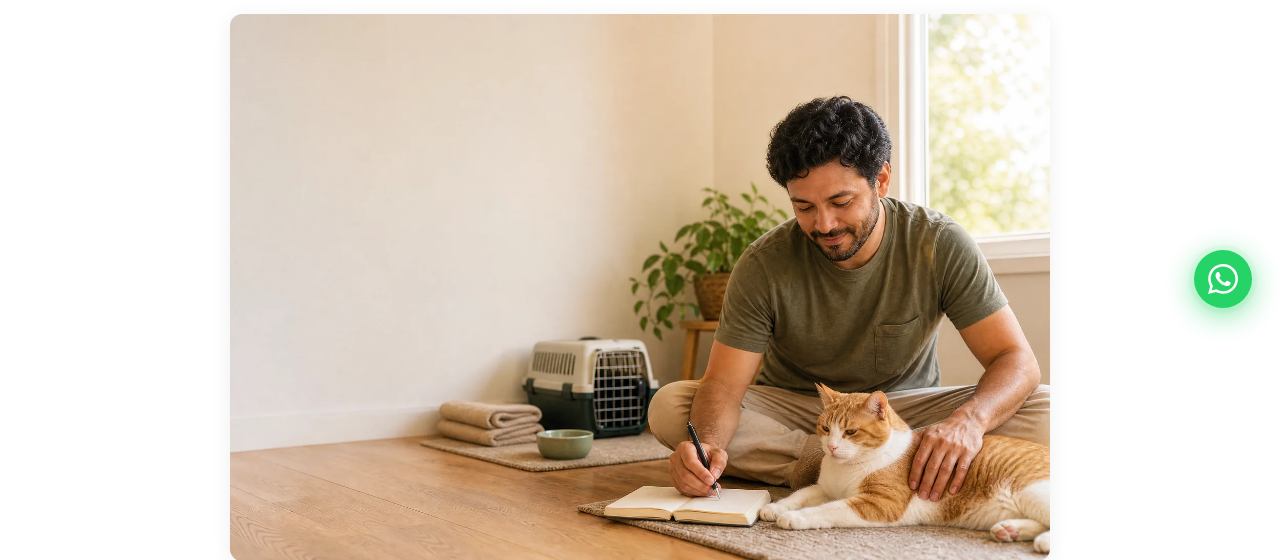
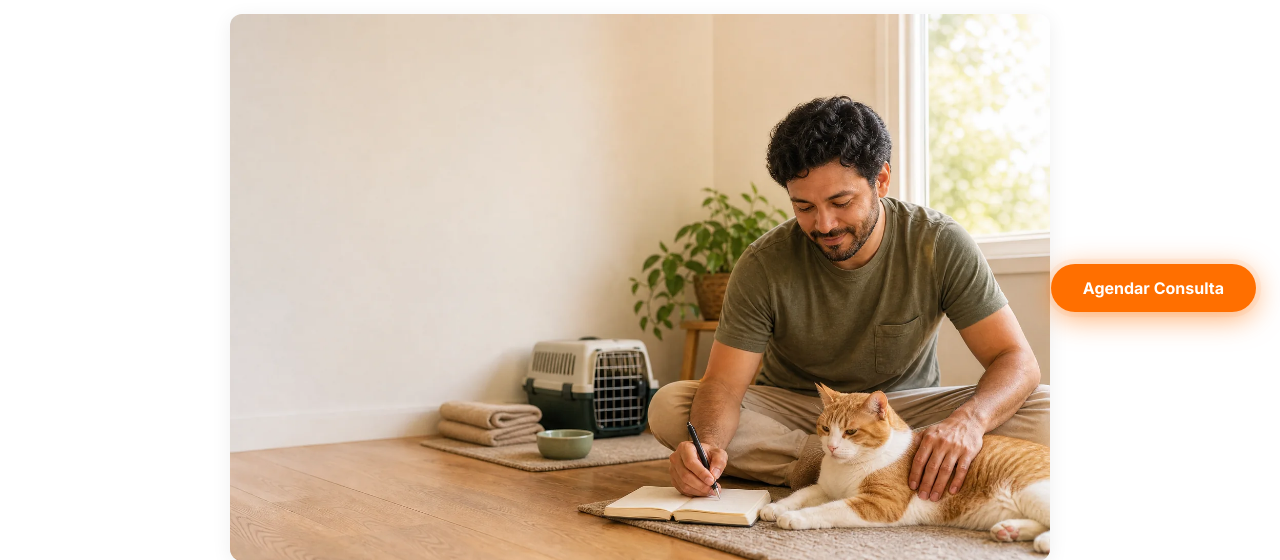
Before and after one commit to techaet/veterinaria-fernanda-teo, a PHP site: page /blog/prevencao-rotina-pet-consulta/ in a window 1280 px wide. Shown: the part 464-1024 px from the top of the page. Run offline with PHP 8.4, Linux system fonts and the light colour scheme.

Commit message:
feat(site): botão flutuante vira 'Agendar Consulta' laranja e botão do menu ganha mais espaço
Co-Authored-By: Claude Sonnet 5.5 <noreply@anthropic.com>
Claude-Session: https://claude.ai/code/session_01Da5KHDH9QFc7z19D1Q4eUU

```diff
--- a/blog/alimentacao-fase-de-vida-pet/index.html
+++ b/blog/alimentacao-fase-de-vida-pet/index.html
@@ -31,7 +31,7 @@
 </head>
 <body>
   <a href="#conteudo" style="position:absolute;left:-9999px">Ir para o conteúdo</a>
-  <a href="https://wa.me/5548999690448?text=Olá%20Dra.%20Fernanda%2C%20gostaria%20de%20agendar%20uma%20consulta!" class="whatsapp-float" target="_blank" rel="noopener noreferrer" aria-label="Falar no WhatsApp"><svg viewBox="0 0 24 24" xmlns="http://www.w3.org/2000/svg" aria-hidden="true"><path d="M17.472 14.382c-.297-.149-1.758-.867-2.03-.967-.273-.099-.471-.148-.67.15-.197.297-.767.966-.94 1.164-.173.199-.347.223-.644.075-.297-.15-1.255-.463-2.39-1.475-.883-.788-1.48-1.761-1.653-2.059-.173-.297-.018-.458.13-.606.134-.133.298-.347.446-.52.149-.174.198-.298.298-.497.099-.198.05-.371-.025-.52-.075-.149-.669-1.612-.916-2.207-.242-.579-.487-.5-.669-.51-.173-.008-.371-.01-.57-.01-.198 0-.52.074-.792.372-.272.297-1.04 1.016-1.04 2.479 0 1.462 1.065 2.875 1.213 3.074.149.198 2.096 3.2 5.077 4.487.709.306 1.262.489 1.694.625.712.227 1.36.195 1.871.118.571-.085 1.758-.719 2.006-1.413.248-.694.248-1.289.173-1.413-.074-.124-.272-.198-.57-.347m-5.421 7.403h-.004a9.87 9.87 0 01-5.031-1.378l-.361-.214-3.741.982.998-3.648-.235-.374a9.86 9.86 0 01-1.51-5.26c.001-5.45 4.436-9.884 9.888-9.884 2.64 0 5.122 1.03 6.988 2.898a9.825 9.825 0 012.893 6.994c-.003 5.45-4.437 9.884-9.885 9.884m8.413-18.297A11.815 11.815 0 0012.05 0C5.495 0 .16 5.335.157 11.892c0 2.096.547 4.142 1.588 5.945L.057 24l6.305-1.654a11.882 11.882 0 005.683 1.448h.005c6.554 0 11.89-5.335 11.893-11.893a11.821 11.821 0 00-3.48-8.413z"/></svg></a>
+  <a href="/agendar/" class="agendar-float" aria-label="Agendar consulta">Agendar Consulta</a>
   <nav class="navbar" id="navbar" role="navigation" aria-label="Menu principal">
     <div class="container">
       <div class="navbar-inner">
--- a/blog/alteracoes-pele-pelo-avaliacao-veterinaria/index.html
+++ b/blog/alteracoes-pele-pelo-avaliacao-veterinaria/index.html
@@ -30,7 +30,7 @@
 </head>
 <body>
   <a href="#conteudo" style="position:absolute;left:-9999px">Ir para o conteúdo</a>
-  <a href="https://wa.me/5548999690448?text=Olá%20Dra.%20Fernanda%2C%20gostaria%20de%20agendar%20uma%20consulta!" class="whatsapp-float" target="_blank" rel="noopener noreferrer" aria-label="Falar no WhatsApp"><svg viewBox="0 0 24 24" xmlns="http://www.w3.org/2000/svg" aria-hidden="true"><path d="M17.472 14.382c-.297-.149-1.758-.867-2.03-.967-.273-.099-.471-.148-.67.15-.197.297-.767.966-.94 1.164-.173.199-.347.223-.644.075-.297-.15-1.255-.463-2.39-1.475-.883-.788-1.48-1.761-1.653-2.059-.173-.297-.018-.458.13-.606.134-.133.298-.347.446-.52.149-.174.198-.298.298-.497.099-.198.05-.371-.025-.52-.075-.149-.669-1.612-.916-2.207-.242-.579-.487-.5-.669-.51-.173-.008-.371-.01-.57-.01-.198 0-.52.074-.792.372-.272.297-1.04 1.016-1.04 2.479 0 1.462 1.065 2.875 1.213 3.074.149.198 2.096 3.2 5.077 4.487.709.306 1.262.489 1.694.625.712.227 1.36.195 1.871.118.571-.085 1.758-.719 2.006-1.413.248-.694.248-1.289.173-1.413-.074-.124-.272-.198-.57-.347m-5.421 7.403h-.004a9.87 9.87 0 01-5.031-1.378l-.361-.214-3.741.982.998-3.648-.235-.374a9.86 9.86 0 01-1.51-5.26c.001-5.45 4.436-9.884 9.888-9.884 2.64 0 5.122 1.03 6.988 2.898a9.825 9.825 0 012.893 6.994c-.003 5.45-4.437 9.884-9.885 9.884m8.413-18.297A11.815 11.815 0 0012.05 0C5.495 0 .16 5.335.157 11.892c0 2.096.547 4.142 1.588 5.945L.057 24l6.305-1.654a11.882 11.882 0 005.683 1.448h.005c6.554 0 11.89-5.335 11.893-11.893a11.821 11.821 0 00-3.48-8.413z"/></svg></a>
+  <a href="/agendar/" class="agendar-float" aria-label="Agendar consulta">Agendar Consulta</a>
   <nav class="navbar" id="navbar" role="navigation" aria-label="Menu principal">
     <div class="container">
       <div class="navbar-inner">
--- a/blog/caes-e-gatos-frio-chuva-florianopolis/index.html
+++ b/blog/caes-e-gatos-frio-chuva-florianopolis/index.html
@@ -30,7 +30,7 @@
 </head>
 <body>
   <a href="#conteudo" style="position:absolute;left:-9999px">Ir para o conteúdo</a>
-  <a href="https://wa.me/5548999690448?text=Olá%20Dra.%20Fernanda%2C%20gostaria%20de%20agendar%20uma%20consulta!" class="whatsapp-float" target="_blank" rel="noopener noreferrer" aria-label="Falar no WhatsApp"><svg viewBox="0 0 24 24" xmlns="http://www.w3.org/2000/svg" aria-hidden="true"><path d="M17.472 14.382c-.297-.149-1.758-.867-2.03-.967-.273-.099-.471-.148-.67.15-.197.297-.767.966-.94 1.164-.173.199-.347.223-.644.075-.297-.15-1.255-.463-2.39-1.475-.883-.788-1.48-1.761-1.653-2.059-.173-.297-.018-.458.13-.606.134-.133.298-.347.446-.52.149-.174.198-.298.298-.497.099-.198.05-.371-.025-.52-.075-.149-.669-1.612-.916-2.207-.242-.579-.487-.5-.669-.51-.173-.008-.371-.01-.57-.01-.198 0-.52.074-.792.372-.272.297-1.04 1.016-1.04 2.479 0 1.462 1.065 2.875 1.213 3.074.149.198 2.096 3.2 5.077 4.487.709.306 1.262.489 1.694.625.712.227 1.36.195 1.871.118.571-.085 1.758-.719 2.006-1.413.248-.694.248-1.289.173-1.413-.074-.124-.272-.198-.57-.347m-5.421 7.403h-.004a9.87 9.87 0 01-5.031-1.378l-.361-.214-3.741.982.998-3.648-.235-.374a9.86 9.86 0 01-1.51-5.26c.001-5.45 4.436-9.884 9.888-9.884 2.64 0 5.122 1.03 6.988 2.898a9.825 9.825 0 012.893 6.994c-.003 5.45-4.437 9.884-9.885 9.884m8.413-18.297A11.815 11.815 0 0012.05 0C5.495 0 .16 5.335.157 11.892c0 2.096.547 4.142 1.588 5.945L.057 24l6.305-1.654a11.882 11.882 0 005.683 1.448h.005c6.554 0 11.89-5.335 11.893-11.893a11.821 11.821 0 00-3.48-8.413z"/></svg></a>
+  <a href="/agendar/" class="agendar-float" aria-label="Agendar consulta">Agendar Consulta</a>
   <nav class="navbar" id="navbar" role="navigation" aria-label="Menu principal">
     <div class="container">
       <div class="navbar-inner">
--- a/blog/checkup-veterinario-frequencia-ideal/index.html
+++ b/blog/checkup-veterinario-frequencia-ideal/index.html
@@ -31,7 +31,7 @@
 </head>
 <body>
   <a href="#conteudo" style="position:absolute;left:-9999px">Ir para o conteúdo</a>
-  <a href="https://wa.me/5548999690448?text=Olá%20Dra.%20Fernanda%2C%20gostaria%20de%20agendar%20uma%20consulta!" class="whatsapp-float" target="_blank" rel="noopener noreferrer" aria-label="Falar no WhatsApp"><svg viewBox="0 0 24 24" xmlns="http://www.w3.org/2000/svg" aria-hidden="true"><path d="M17.472 14.382c-.297-.149-1.758-.867-2.03-.967-.273-.099-.471-.148-.67.15-.197.297-.767.966-.94 1.164-.173.199-.347.223-.644.075-.297-.15-1.255-.463-2.39-1.475-.883-.788-1.48-1.761-1.653-2.059-.173-.297-.018-.458.13-.606.134-.133.298-.347.446-.52.149-.174.198-.298.298-.497.099-.198.05-.371-.025-.52-.075-.149-.669-1.612-.916-2.207-.242-.579-.487-.5-.669-.51-.173-.008-.371-.01-.57-.01-.198 0-.52.074-.792.372-.272.297-1.04 1.016-1.04 2.479 0 1.462 1.065 2.875 1.213 3.074.149.198 2.096 3.2 5.077 4.487.709.306 1.262.489 1.694.625.712.227 1.36.195 1.871.118.571-.085 1.758-.719 2.006-1.413.248-.694.248-1.289.173-1.413-.074-.124-.272-.198-.57-.347m-5.421 7.403h-.004a9.87 9.87 0 01-5.031-1.378l-.361-.214-3.741.982.998-3.648-.235-.374a9.86 9.86 0 01-1.51-5.26c.001-5.45 4.436-9.884 9.888-9.884 2.64 0 5.122 1.03 6.988 2.898a9.825 9.825 0 012.893 6.994c-.003 5.45-4.437 9.884-9.885 9.884m8.413-18.297A11.815 11.815 0 0012.05 0C5.495 0 .16 5.335.157 11.892c0 2.096.547 4.142 1.588 5.945L.057 24l6.305-1.654a11.882 11.882 0 005.683 1.448h.005c6.554 0 11.89-5.335 11.893-11.893a11.821 11.821 0 00-3.48-8.413z"/></svg></a>
+  <a href="/agendar/" class="agendar-float" aria-label="Agendar consulta">Agendar Consulta</a>
   <nav class="navbar" id="navbar" role="navigation" aria-label="Menu principal">
     <div class="container">
       <div class="navbar-inner">
--- a/blog/dia-do-medico-veterinario-atendimento-domiciliar-beneficios-florianopolis/index.html
+++ b/blog/dia-do-medico-veterinario-atendimento-domiciliar-beneficios-florianopolis/index.html
@@ -30,7 +30,7 @@
 </head>
 <body>
   <a href="#conteudo" style="position:absolute;left:-9999px">Ir para o conteúdo</a>
-  <a href="https://wa.me/5548999690448?text=Olá%20Dra.%20Fernanda%2C%20gostaria%20de%20agendar%20uma%20consulta!" class="whatsapp-float" target="_blank" rel="noopener noreferrer" aria-label="Falar no WhatsApp"><svg viewBox="0 0 24 24" xmlns="http://www.w3.org/2000/svg" aria-hidden="true"><path d="M17.472 14.382c-.297-.149-1.758-.867-2.03-.967-.273-.099-.471-.148-.67.15-.197.297-.767.966-.94 1.164-.173.199-.347.223-.644.075-.297-.15-1.255-.463-2.39-1.475-.883-.788-1.48-1.761-1.653-2.059-.173-.297-.018-.458.13-.606.134-.133.298-.347.446-.52.149-.174.198-.298.298-.497.099-.198.05-.371-.025-.52-.075-.149-.669-1.612-.916-2.207-.242-.579-.487-.5-.669-.51-.173-.008-.371-.01-.57-.01-.198 0-.52.074-.792.372-.272.297-1.04 1.016-1.04 2.479 0 1.462 1.065 2.875 1.213 3.074.149.198 2.096 3.2 5.077 4.487.709.306 1.262.489 1.694.625.712.227 1.36.195 1.871.118.571-.085 1.758-.719 2.006-1.413.248-.694.248-1.289.173-1.413-.074-.124-.272-.198-.57-.347m-5.421 7.403h-.004a9.87 9.87 0 01-5.031-1.378l-.361-.214-3.741.982.998-3.648-.235-.374a9.86 9.86 0 01-1.51-5.26c.001-5.45 4.436-9.884 9.888-9.884 2.64 0 5.122 1.03 6.988 2.898a9.825 9.825 0 012.893 6.994c-.003 5.45-4.437 9.884-9.885 9.884m8.413-18.297A11.815 11.815 0 0012.05 0C5.495 0 .16 5.335.157 11.892c0 2.096.547 4.142 1.588 5.945L.057 24l6.305-1.654a11.882 11.882 0 005.683 1.448h.005c6.554 0 11.89-5.335 11.893-11.893a11.821 11.821 0 00-3.48-8.413z"/></svg></a>
+  <a href="/agendar/" class="agendar-float" aria-label="Agendar consulta">Agendar Consulta</a>
   <nav class="navbar" id="navbar" role="navigation" aria-label="Menu principal">
     <div class="container">
       <div class="navbar-inner">
--- a/blog/index.html
+++ b/blog/index.html
@@ -39,9 +39,7 @@
 </head>
 <body class="blog-page">
   <a href="#conteudo" style="position:absolute;left:-9999px">Ir para o conteúdo</a>
-  <a href="https://wa.me/5548999690448?text=Olá%20Dra.%20Fernanda%2C%20gostaria%20de%20agendar%20uma%20consulta!" class="whatsapp-float" target="_blank" rel="noopener noreferrer" aria-label="Falar no WhatsApp">
-    <svg viewBox="0 0 24 24" xmlns="http://www.w3.org/2000/svg" aria-hidden="true"><path d="M17.472 14.382c-.297-.149-1.758-.867-2.03-.967-.273-.099-.471-.148-.67.15-.197.297-.767.966-.94 1.164-.173.199-.347.223-.644.075-.297-.15-1.255-.463-2.39-1.475-.883-.788-1.48-1.761-1.653-2.059-.173-.297-.018-.458.13-.606.134-.133.298-.347.446-.52.149-.174.198-.298.298-.497.099-.198.05-.371-.025-.52-.075-.149-.669-1.612-.916-2.207-.242-.579-.487-.5-.669-.51-.173-.008-.371-.01-.57-.01-.198 0-.52.074-.792.372-.272.297-1.04 1.016-1.04 2.479 0 1.462 1.065 2.875 1.213 3.074.149.198 2.096 3.2 5.077 4.487.709.306 1.262.489 1.694.625.712.227 1.36.195 1.871.118.571-.085 1.758-.719 2.006-1.413.248-.694.248-1.289.173-1.413-.074-.124-.272-.198-.57-.347m-5.421 7.403h-.004a9.87 9.87 0 01-5.031-1.378l-.361-.214-3.741.982.998-3.648-.235-.374a9.86 9.86 0 01-1.51-5.26c.001-5.45 4.436-9.884 9.888-9.884 2.64 0 5.122 1.03 6.988 2.898a9.825 9.825 0 012.893 6.994c-.003 5.45-4.437 9.884-9.885 9.884m8.413-18.297A11.815 11.815 0 0012.05 0C5.495 0 .16 5.335.157 11.892c0 2.096.547 4.142 1.588 5.945L.057 24l6.305-1.654a11.882 11.882 0 005.683 1.448h.005c6.554 0 11.89-5.335 11.893-11.893a11.821 11.821 0 00-3.48-8.413z"/></svg>
-  </a>
+  <a href="/agendar/" class="agendar-float" aria-label="Agendar consulta">Agendar Consulta</a>
   <nav class="navbar" id="navbar" role="navigation" aria-label="Menu principal">
     <div class="container">
       <div class="navbar-inner">
--- a/blog/prevencao-rotina-pet-consulta/index.html
+++ b/blog/prevencao-rotina-pet-consulta/index.html
@@ -30,7 +30,7 @@
 </head>
 <body>
   <a href="#conteudo" style="position:absolute;left:-9999px">Ir para o conteúdo</a>
-  <a href="https://wa.me/5548999690448?text=Olá%20Dra.%20Fernanda%2C%20gostaria%20de%20agendar%20uma%20consulta!" class="whatsapp-float" target="_blank" rel="noopener noreferrer" aria-label="Falar no WhatsApp"><svg viewBox="0 0 24 24" xmlns="http://www.w3.org/2000/svg" aria-hidden="true"><path d="M17.472 14.382c-.297-.149-1.758-.867-2.03-.967-.273-.099-.471-.148-.67.15-.197.297-.767.966-.94 1.164-.173.199-.347.223-.644.075-.297-.15-1.255-.463-2.39-1.475-.883-.788-1.48-1.761-1.653-2.059-.173-.297-.018-.458.13-.606.134-.133.298-.347.446-.52.149-.174.198-.298.298-.497.099-.198.05-.371-.025-.52-.075-.149-.669-1.612-.916-2.207-.242-.579-.487-.5-.669-.51-.173-.008-.371-.01-.57-.01-.198 0-.52.074-.792.372-.272.297-1.04 1.016-1.04 2.479 0 1.462 1.065 2.875 1.213 3.074.149.198 2.096 3.2 5.077 4.487.709.306 1.262.489 1.694.625.712.227 1.36.195 1.871.118.571-.085 1.758-.719 2.006-1.413.248-.694.248-1.289.173-1.413-.074-.124-.272-.198-.57-.347m-5.421 7.403h-.004a9.87 9.87 0 01-5.031-1.378l-.361-.214-3.741.982.998-3.648-.235-.374a9.86 9.86 0 01-1.51-5.26c.001-5.45 4.436-9.884 9.888-9.884 2.64 0 5.122 1.03 6.988 2.898a9.825 9.825 0 012.893 6.994c-.003 5.45-4.437 9.884-9.885 9.884m8.413-18.297A11.815 11.815 0 0012.05 0C5.495 0 .16 5.335.157 11.892c0 2.096.547 4.142 1.588 5.945L.057 24l6.305-1.654a11.882 11.882 0 005.683 1.448h.005c6.554 0 11.89-5.335 11.893-11.893a11.821 11.821 0 00-3.48-8.413z"/></svg></a>
+  <a href="/agendar/" class="agendar-float" aria-label="Agendar consulta">Agendar Consulta</a>
   <nav class="navbar" id="navbar" role="navigation" aria-label="Menu principal">
     <div class="container">
       <div class="navbar-inner">
--- a/blog/vacinacao-caes-gatos-protocolo/index.html
+++ b/blog/vacinacao-caes-gatos-protocolo/index.html
@@ -31,7 +31,7 @@
 </head>
 <body>
   <a href="#conteudo" style="position:absolute;left:-9999px">Ir para o conteúdo</a>
-  <a href="https://wa.me/5548999690448?text=Olá%20Dra.%20Fernanda%2C%20gostaria%20de%20agendar%20uma%20consulta!" class="whatsapp-float" target="_blank" rel="noopener noreferrer" aria-label="Falar no WhatsApp"><svg viewBox="0 0 24 24" xmlns="http://www.w3.org/2000/svg" aria-hidden="true"><path d="M17.472 14.382c-.297-.149-1.758-.867-2.03-.967-.273-.099-.471-.148-.67.15-.197.297-.767.966-.94 1.164-.173.199-.347.223-.644.075-.297-.15-1.255-.463-2.39-1.475-.883-.788-1.48-1.761-1.653-2.059-.173-.297-.018-.458.13-.606.134-.133.298-.347.446-.52.149-.174.198-.298.298-.497.099-.198.05-.371-.025-.52-.075-.149-.669-1.612-.916-2.207-.242-.579-.487-.5-.669-.51-.173-.008-.371-.01-.57-.01-.198 0-.52.074-.792.372-.272.297-1.04 1.016-1.04 2.479 0 1.462 1.065 2.875 1.213 3.074.149.198 2.096 3.2 5.077 4.487.709.306 1.262.489 1.694.625.712.227 1.36.195 1.871.118.571-.085 1.758-.719 2.006-1.413.248-.694.248-1.289.173-1.413-.074-.124-.272-.198-.57-.347m-5.421 7.403h-.004a9.87 9.87 0 01-5.031-1.378l-.361-.214-3.741.982.998-3.648-.235-.374a9.86 9.86 0 01-1.51-5.26c.001-5.45 4.436-9.884 9.888-9.884 2.64 0 5.122 1.03 6.988 2.898a9.825 9.825 0 012.893 6.994c-.003 5.45-4.437 9.884-9.885 9.884m8.413-18.297A11.815 11.815 0 0012.05 0C5.495 0 .16 5.335.157 11.892c0 2.096.547 4.142 1.588 5.945L.057 24l6.305-1.654a11.882 11.882 0 005.683 1.448h.005c6.554 0 11.89-5.335 11.893-11.893a11.821 11.821 0 00-3.48-8.413z"/></svg></a>
+  <a href="/agendar/" class="agendar-float" aria-label="Agendar consulta">Agendar Consulta</a>
   <nav class="navbar" id="navbar" role="navigation" aria-label="Menu principal">
     <div class="container">
       <div class="navbar-inner">
--- a/blog/vermifugacao-pulgas-carrapatos-prevencao/index.html
+++ b/blog/vermifugacao-pulgas-carrapatos-prevencao/index.html
@@ -31,7 +31,7 @@
 </head>
 <body>
   <a href="#conteudo" style="position:absolute;left:-9999px">Ir para o conteúdo</a>
-  <a href="https://wa.me/5548999690448?text=Olá%20Dra.%20Fernanda%2C%20gostaria%20de%20agendar%20uma%20consulta!" class="whatsapp-float" target="_blank" rel="noopener noreferrer" aria-label="Falar no WhatsApp"><svg viewBox="0 0 24 24" xmlns="http://www.w3.org/2000/svg" aria-hidden="true"><path d="M17.472 14.382c-.297-.149-1.758-.867-2.03-.967-.273-.099-.471-.148-.67.15-.197.297-.767.966-.94 1.164-.173.199-.347.223-.644.075-.297-.15-1.255-.463-2.39-1.475-.883-.788-1.48-1.761-1.653-2.059-.173-.297-.018-.458.13-.606.134-.133.298-.347.446-.52.149-.174.198-.298.298-.497.099-.198.05-.371-.025-.52-.075-.149-.669-1.612-.916-2.207-.242-.579-.487-.5-.669-.51-.173-.008-.371-.01-.57-.01-.198 0-.52.074-.792.372-.272.297-1.04 1.016-1.04 2.479 0 1.462 1.065 2.875 1.213 3.074.149.198 2.096 3.2 5.077 4.487.709.306 1.262.489 1.694.625.712.227 1.36.195 1.871.118.571-.085 1.758-.719 2.006-1.413.248-.694.248-1.289.173-1.413-.074-.124-.272-.198-.57-.347m-5.421 7.403h-.004a9.87 9.87 0 01-5.031-1.378l-.361-.214-3.741.982.998-3.648-.235-.374a9.86 9.86 0 01-1.51-5.26c.001-5.45 4.436-9.884 9.888-9.884 2.64 0 5.122 1.03 6.988 2.898a9.825 9.825 0 012.893 6.994c-.003 5.45-4.437 9.884-9.885 9.884m8.413-18.297A11.815 11.815 0 0012.05 0C5.495 0 .16 5.335.157 11.892c0 2.096.547 4.142 1.588 5.945L.057 24l6.305-1.654a11.882 11.882 0 005.683 1.448h.005c6.554 0 11.89-5.335 11.893-11.893a11.821 11.821 0 00-3.48-8.413z"/></svg></a>
+  <a href="/agendar/" class="agendar-float" aria-label="Agendar consulta">Agendar Consulta</a>
   <nav class="navbar" id="navbar" role="navigation" aria-label="Menu principal">
     <div class="container">
       <div class="navbar-inner">
--- a/blog/viagem-internacional-com-pets-planejamento/index.html
+++ b/blog/viagem-internacional-com-pets-planejamento/index.html
@@ -42,7 +42,7 @@
 </head>
 <body>
   <a href="#conteudo" style="position:absolute;left:-9999px">Ir para o conteúdo</a>
-  <a href="https://wa.me/5548999690448?text=Olá%20Dra.%20Fernanda%2C%20gostaria%20de%20agendar%20uma%20consulta!" class="whatsapp-float" target="_blank" rel="noopener noreferrer" aria-label="Falar no WhatsApp"><svg viewBox="0 0 24 24" xmlns="http://www.w3.org/2000/svg" aria-hidden="true"><path d="M17.472 14.382c-.297-.149-1.758-.867-2.03-.967-.273-.099-.471-.148-.67.15-.197.297-.767.966-.94 1.164-.173.199-.347.223-.644.075-.297-.15-1.255-.463-2.39-1.475-.883-.788-1.48-1.761-1.653-2.059-.173-.297-.018-.458.13-.606.134-.133.298-.347.446-.52.149-.174.198-.298.298-.497.099-.198.05-.371-.025-.52-.075-.149-.669-1.612-.916-2.207-.242-.579-.487-.5-.669-.51-.173-.008-.371-.01-.57-.01-.198 0-.52.074-.792.372-.272.297-1.04 1.016-1.04 2.479 0 1.462 1.065 2.875 1.213 3.074.149.198 2.096 3.2 5.077 4.487.709.306 1.262.489 1.694.625.712.227 1.36.195 1.871.118.571-.085 1.758-.719 2.006-1.413.248-.694.248-1.289.173-1.413-.074-.124-.272-.198-.57-.347m-5.421 7.403h-.004a9.87 9.87 0 01-5.031-1.378l-.361-.214-3.741.982.998-3.648-.235-.374a9.86 9.86 0 01-1.51-5.26c.001-5.45 4.436-9.884 9.888-9.884 2.64 0 5.122 1.03 6.988 2.898a9.825 9.825 0 012.893 6.994c-.003 5.45-4.437 9.884-9.885 9.884m8.413-18.297A11.815 11.815 0 0012.05 0C5.495 0 .16 5.335.157 11.892c0 2.096.547 4.142 1.588 5.945L.057 24l6.305-1.654a11.882 11.882 0 005.683 1.448h.005c6.554 0 11.89-5.335 11.893-11.893a11.821 11.821 0 00-3.48-8.413z"/></svg></a>
+  <a href="/agendar/" class="agendar-float" aria-label="Agendar consulta">Agendar Consulta</a>
   <nav class="navbar" id="navbar" role="navigation" aria-label="Menu principal">
     <div class="container">
       <div class="navbar-inner">
--- a/style.css
+++ b/style.css
@@ -1222,6 +1222,40 @@ footer {
   fill: white;
 }
 
+/* Botão flutuante "Agendar Consulta" (laranja) */
+.agendar-float {
+  position: fixed;
+  bottom: 24px;
+  right: 24px;
+  z-index: 999;
+  display: inline-flex;
+  align-items: center;
+  justify-content: center;
+  padding: 16px 32px;
+  background: var(--cor-cta);
+  color: #fff;
+  font-weight: 700;
+  font-size: 1rem;
+  line-height: 1;
+  white-space: nowrap;
+  border-radius: 50px;
+  box-shadow: 0 6px 24px rgba(255, 111, 0, 0.45);
+  transition: transform 0.2s, background 0.2s, box-shadow 0.2s;
+  animation: pulse-agendar 2.5s infinite;
+}
+
+.agendar-float:hover {
+  background: var(--cor-cta-hover);
+  color: #fff;
+  transform: translateY(-2px);
+  animation: none;
+}
+
+@keyframes pulse-agendar {
+  0%, 100% { box-shadow: 0 6px 24px rgba(255, 111, 0, 0.45); }
+  50% { box-shadow: 0 6px 32px rgba(255, 111, 0, 0.7), 0 0 0 10px rgba(255, 111, 0, 0.12); }
+}
+
 @keyframes pulse-whatsapp {
   0%, 100% { box-shadow: 0 6px 24px rgba(37, 211, 102, 0.5); }
   50% { box-shadow: 0 6px 32px rgba(37, 211, 102, 0.75), 0 0 0 10px rgba(37, 211, 102, 0.1); }
@@ -1297,10 +1331,13 @@ footer {
     border-bottom: none;
   }
 
-  .btn-navbar {
+  .btn-navbar,
+  .navbar-menu a.btn-navbar {
     display: inline-block;
     text-align: center;
-    margin-top: 4px;
+    margin-top: 8px;
+    padding: 14px 40px;
+    border-bottom: none;
   }
 
   .navbar-toggle {
```
Also changed, not shown: index.html (+3 -14 lines).
